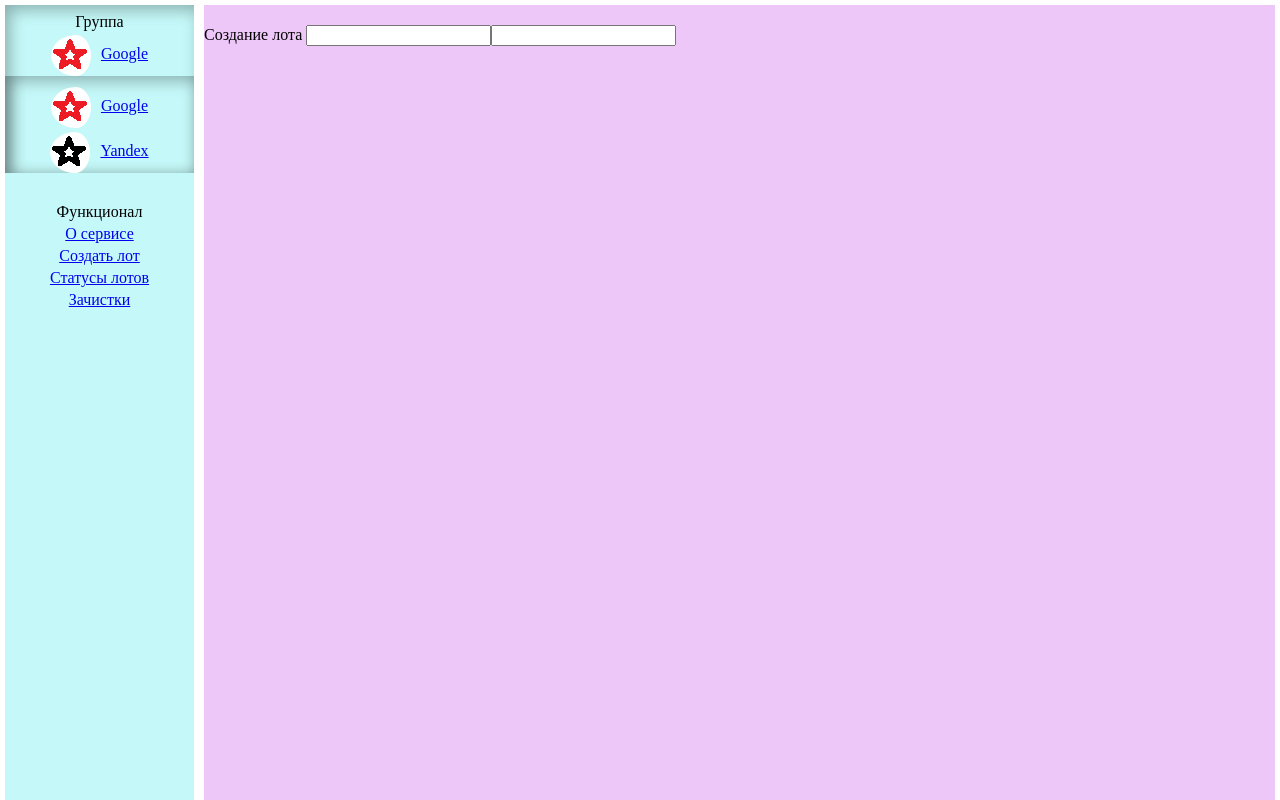
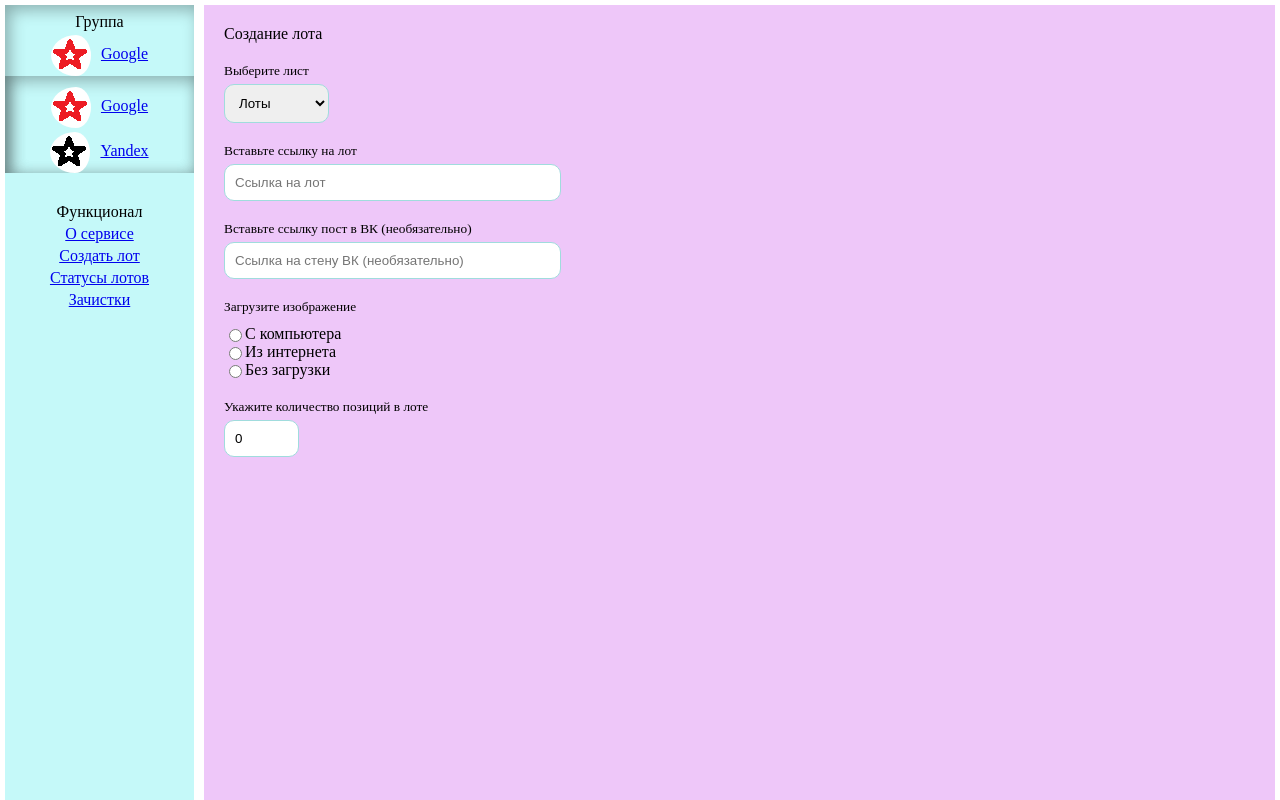
Before and after one commit to femperox/VueTest, a Vue app: page /create in a window 1280 px wide. Shown: the top 800 px of the page. Built offline with nearby package versions, Linux system fonts and the light colour scheme.

Commit message:
Updated Creation Page

```diff
--- a/src/components/HelloWorld.vue
+++ /dev/null
@@ -1,59 +0,0 @@
-<template>
-  <div class="hello">
-    <h1>{{ msg }}</h1>
-    <p>
-      For a guide and recipes on how to configure / customize this project,<br>
-      check out the
-      <a href="https://cli.vuejs.org" target="_blank" rel="noopener">vue-cli documentation</a>.
-    </p>
-    <h3>Installed CLI Plugins</h3>
-    <ul>
-      <li><a href="https://github.com/vuejs/vue-cli/tree/dev/packages/%40vue/cli-plugin-babel" target="_blank" rel="noopener">babel</a></li>
-      <li><a href="https://github.com/vuejs/vue-cli/tree/dev/packages/%40vue/cli-plugin-router" target="_blank" rel="noopener">router</a></li>
-      <li><a href="https://github.com/vuejs/vue-cli/tree/dev/packages/%40vue/cli-plugin-vuex" target="_blank" rel="noopener">vuex</a></li>
-    </ul>
-    <h3>Essential Links</h3>
-    <ul>
-      <li><a href="https://vuejs.org" target="_blank" rel="noopener">Core Docs</a></li>
-      <li><a href="https://forum.vuejs.org" target="_blank" rel="noopener">Forum</a></li>
-      <li><a href="https://chat.vuejs.org" target="_blank" rel="noopener">Community Chat</a></li>
-      <li><a href="https://twitter.com/vuejs" target="_blank" rel="noopener">Twitter</a></li>
-      <li><a href="https://news.vuejs.org" target="_blank" rel="noopener">News</a></li>
-    </ul>
-    <h3>Ecosystem</h3>
-    <ul>
-      <li><a href="https://router.vuejs.org" target="_blank" rel="noopener">vue-router</a></li>
-      <li><a href="https://vuex.vuejs.org" target="_blank" rel="noopener">vuex</a></li>
-      <li><a href="https://github.com/vuejs/vue-devtools#vue-devtools" target="_blank" rel="noopener">vue-devtools</a></li>
-      <li><a href="https://vue-loader.vuejs.org" target="_blank" rel="noopener">vue-loader</a></li>
-      <li><a href="https://github.com/vuejs/awesome-vue" target="_blank" rel="noopener">awesome-vue</a></li>
-    </ul>
-  </div>
-</template>
-
-<script>
-export default {
-  name: 'HelloWorld',
-  props: {
-    msg: String
-  }
-}
-</script>
-
-<!-- Add "scoped" attribute to limit CSS to this component only -->
-<style scoped>
-h3 {
-  margin: 40px 0 0;
-}
-ul {
-  list-style-type: none;
-  padding: 0;
-}
-li {
-  display: inline-block;
-  margin: 0 10px;
-}
-a {
-  color: #42b983;
-}
-</style>
--- /dev/null
+++ b/src/components/UI/CustomDropDown.vue
@@ -0,0 +1,44 @@
+<template>
+    <select :v-model="modelValue" @change="changeOption" class="input">
+        <option
+           v-for="o in optionList"
+           :key="o"
+           :value="o"
+        >
+           {{ o }}
+        </option>
+    </select>
+</template>
+
+<script>
+
+export default{ name: "cstm_drpm",
+
+    props:
+    {
+        modelValue: { type: String },
+        optionList: { type: Array,
+                      default: () => []  // по дефолту пустой массив
+                    }
+    },
+
+    methods:
+    {
+        changeOption(event) { this.$emit('update:modelValue', event.target.value); }
+    }
+
+}
+
+</script>
+
+<style>
+
+.input
+{
+    border: 1px solid rgb(160, 220, 221);
+    border-radius: 10px 10px 10px 10px;
+    padding: 10px 10px;
+    margin-top: 5px;
+}
+
+</style>
--- /dev/null
+++ b/src/components/UI/CustomFileLoad.vue
@@ -0,0 +1,71 @@
+<template>
+
+<label class="input-file">
+        <input type="file" accept="image/*" @change="UploadFileName"/>
+ 	   	<span class="input-file-btn">Выберите файл</span>
+</label>
+
+</template>
+
+<script>
+    export default { name:'cstm-loadbtn',
+
+        props:
+        {
+            modelValue: {type: String}
+        },
+
+        methods:
+        {
+            UploadFileName(event)
+            {
+                this.$emit("update:modelValue", event.target.value)
+            }
+        }
+
+    }
+</script>
+
+<style >
+
+.input-file
+{
+	position: relative;
+	display: inline-block;
+}
+
+.input-file-btn
+{
+	position: relative;
+	display: inline-block;
+	vertical-align: middle;
+	color: rgb(0, 0, 0);
+	text-align: center;
+	border-radius: 4px;
+	background-color: white;
+	height: 40px;
+	padding: 10px 20px;
+	box-sizing: border-box;
+	border: 1px solid rgb(160, 220, 221);
+	margin: 0;
+	transition: background-color 0.2s;
+}
+
+/* Сделать основную кнопку невидимкой */
+.input-file input[type=file] {
+	position: absolute;
+	z-index: -1;
+	opacity: 0;
+	display: block;
+	width: 0;
+	height: 0;
+}
+
+.input-file:hover .input-file-btn {
+	background-color: rgb(133, 192, 193);
+}
+.input-file:active .input-file-btn {
+	background-color: rgb(113, 165, 166);
+}
+
+</style>
--- /dev/null
+++ b/src/components/UI/CustomInput.vue
@@ -0,0 +1,31 @@
+<template>
+    <input class="input" type="text" :value="modelValue" @input="getInput">
+</template>
+
+<script>
+export default { name: "cstm-inp",
+
+    props:
+    {
+       modelValue: [String, String, Number],
+
+    },
+
+    methods:
+    {
+        getInput(event) {this.$emit("update:modelValue", event.target.value)},
+    }
+}
+
+
+</script>
+
+<style>
+.input
+{
+    border: 1px solid rgb(160, 220, 221);
+    border-radius: 10px 10px 10px 10px;
+    padding: 10px 10px;
+    margin-top: 5px;
+}
+</style>
--- /dev/null
+++ b/src/components/UI/CustomRadioButton.vue
@@ -0,0 +1,53 @@
+<template>
+    <div class="RdBtns">
+
+        <div class="RdBtn">
+            <input type="radio" value="Local" @change="changeOption" name="img" id="local">
+            <label for="local">С компьютера</label>
+        </div>
+
+        <div class="RdBtn">
+            <input type="radio" value="Url" @change="changeOption" name="img" id="url">
+            <label for="url">Из интернета</label>
+        </div>
+
+        <div class="RdBtn">
+            <input type="radio" value="None" @change="changeOption" name="img" id="none">
+            <label for="none">Без загрузки</label>
+        </div>
+
+    </div>
+
+</template>
+
+<script>
+    export default { name: "cstm-rdbtn",
+
+        props:
+        { modelValue: {type: String}
+        },
+
+        methods:
+        {
+        changeOption(event) { this.$emit('update:modelValue', event.target.value); }
+        }
+
+    }
+</script>
+
+<style >
+
+.RdBtns
+{
+    display:flex;
+    flex-direction: column;
+
+}
+
+.RdBtn
+{
+    display:flex;
+}
+
+
+</style>
--- a/src/components/UI/MenuList.vue
+++ b/src/components/UI/MenuList.vue
@@ -7,7 +7,9 @@
                 >
 
                 <icn v-if="l.icn" class="Icns" :url="l.icn"></icn>
-                <a :href="l.url" >{{ l.name }}</a>
+                <a :href="l.url" v-if="l.url.includes('http')" >{{ l.name }}</a>
+                <router-link v-else :to="l.url">{{ l.name }}</router-link>
+
         </div>
     </div>
 </template>
--- a/src/components/index.js
+++ b/src/components/index.js
@@ -1,5 +1,12 @@
 import MenuList from "@/components/UI/MenuList"
 import CustomIcon from "@/components/UI/CustomIcon"
+import CustomInput from "@/components/UI/CustomInput"
+import CustomDropDown from "@/components/UI/CustomDropDown"
+import CustomRadioButton from "@/components/UI/CustomRadioButton"
+import CustomFileLoad from "@/components/UI/CustomFileLoad"
 import Menu from "@/pages/Menu"
 
-export default [MenuList, CustomIcon, Menu]
+
+export default [ MenuList, CustomIcon, Menu, CustomInput,
+                 CustomDropDown, CustomRadioButton, CustomFileLoad
+               ]
--- a/src/pages/LotCreation.vue
+++ b/src/pages/LotCreation.vue
@@ -1,18 +1,46 @@
 <template>
     <div class="LotForm">
         Создание лота
-        <input/>
-        <input/>
+
+        <small class="Small">Выберите лист</small>
+        <cstm_drpm id="drp" v-model="selectList[0]" :optionList="selectList" style="width:10%"></cstm_drpm>
+
+        <small class="Small">Вставьте ссылку на лот</small>
+        <cstm-inp v-model="siteUrl" placeholder="Ссылка на лот" style="width:30%"></cstm-inp>
+
+        <small class="Small">Вставьте ссылку пост в ВК (необязательно)</small>
+        <cstm-inp v-model="vkUrl" placeholder="Ссылка на стену ВК (необязательно)" style="width:30%"></cstm-inp>
+
+        <small class="Small">Загрузите изображение</small>
+        <div class="RdMenu">
+            <cstm-rdbtn v-model="imgSelection"></cstm-rdbtn>
+            <div class="RdOption">
+                <cstm-loadbtn v-model="imgUrl" v-if="imgSelection=='Local'" class="RdOption"></cstm-loadbtn>
+                <cstm-inp v-else-if="imgSelection=='Url'"  placeholder="Ссылка на изображение" style="width:100%"></cstm-inp>
+            </div>
+        </div>
+
+        <small class="Small">Укажите количество позиций в лоте</small>
+        <cstm-inp type="number" v-model="posCount" placeholder="Количество позициий в лоте" style="width:5%"></cstm-inp>
+
+        <!--Таблицу-->
+
     </div>
 </template>
 
 <script>
 export default {
-    setup () {
+    data()
+    {
+        return {   selectList: ['Лоты', 'Инды', 'Тест'],
+                   imgSelection: '',
+                   imgUrl: '',
+                   siteUrl: '',
+                   vkUrl: '',
+                   posCount: 0,
+               }
+    },
 
-
-        return {}
-    }
 }
 </script>
 
@@ -21,6 +49,26 @@ export default {
 .LotForm
 {
    padding-top: 20px;
+   padding-left: 20px;
+   display:flex;
+   flex-direction: column;
+}
+
+.RdMenu
+{
+    display: flex;
+    padding-top: 10px;
+
+}
+
+.RdOption
+{
+    padding-left: 20px;
+}
+
+.Small
+{
+    padding-top: 20px;
 }
 
 </style>
```
